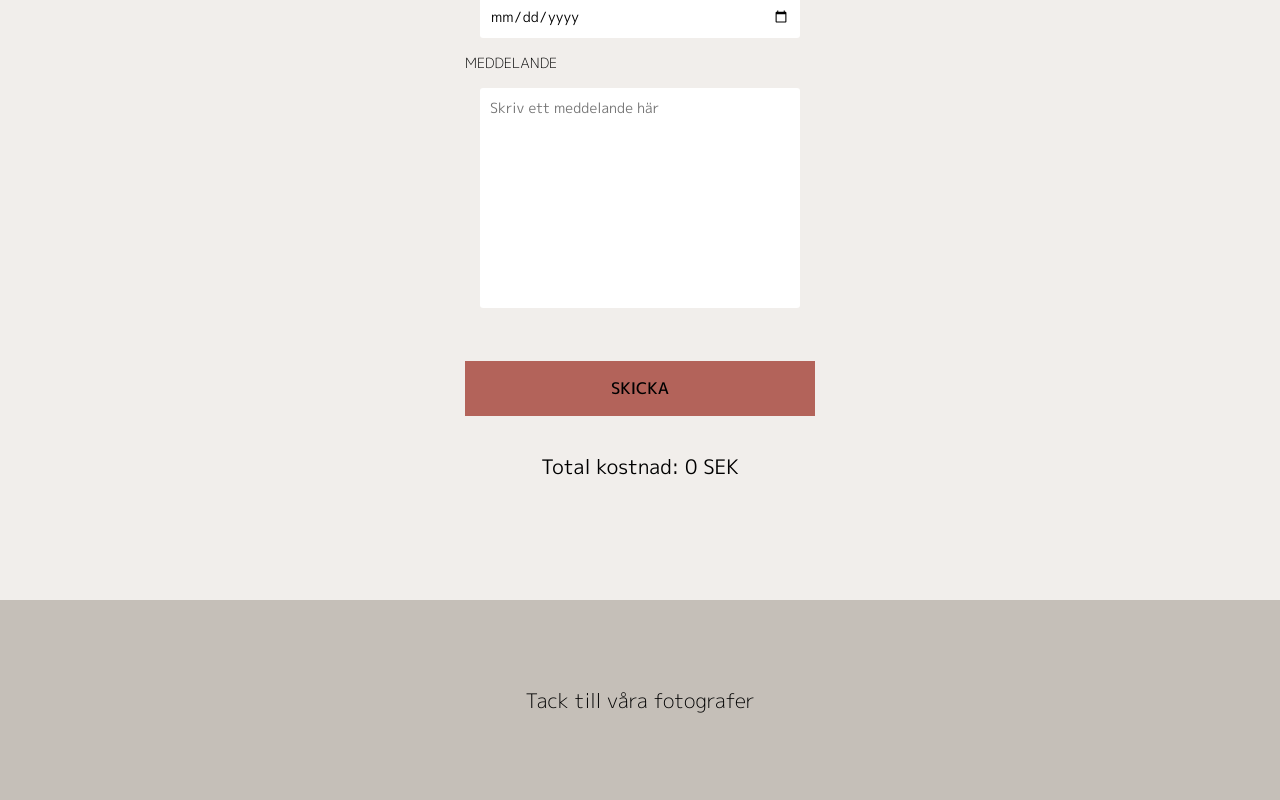
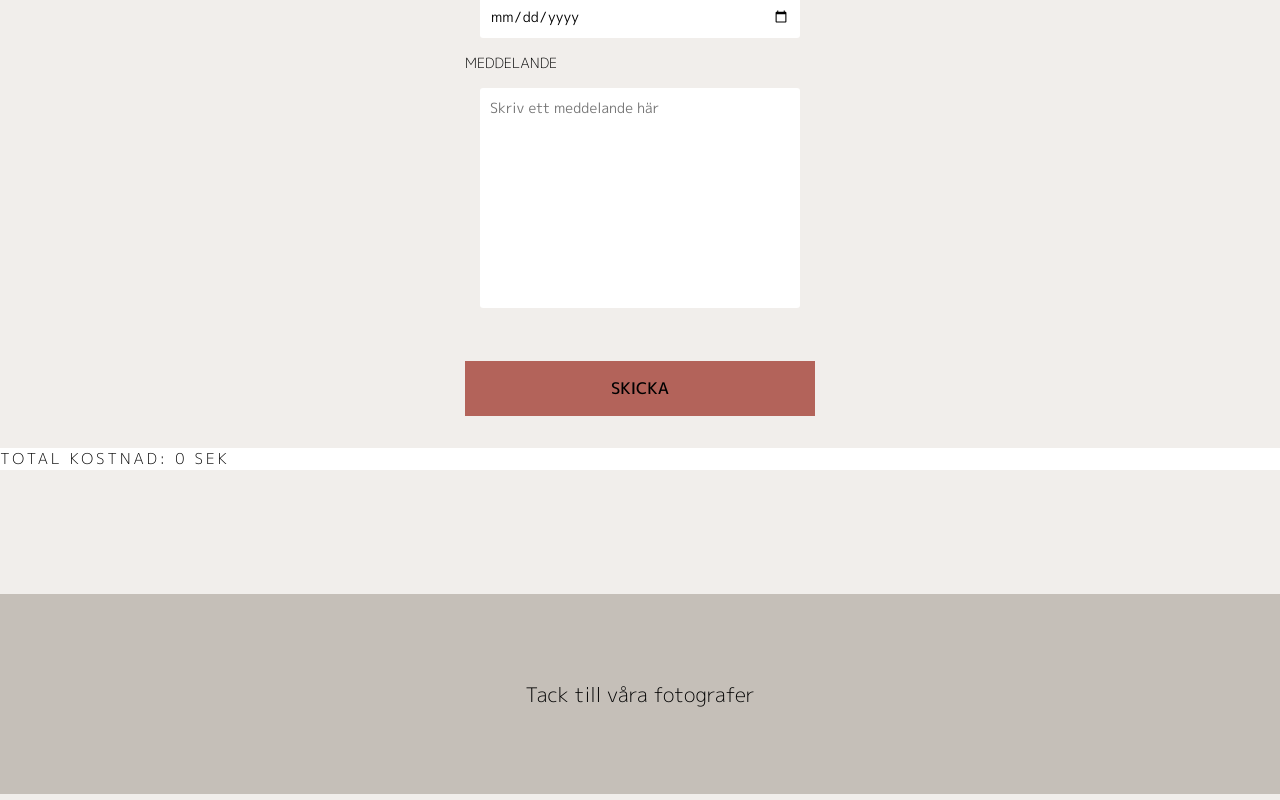
Before and after one commit to mathildakarlsson/final-project, a React (Create React App) app: page /wishlist in a window 1280 px wide. Shown: the part 710-1510 px from the top of the page. Built offline with nearby package versions, Linux system fonts and the light colour scheme.

Commit message:
started styling of WishlistItem

```diff
--- a/public/index.html
+++ b/public/index.html
@@ -28,7 +28,7 @@
   </head>
   <body>
     <noscript>You need to enable JavaScript to run this app.</noscript>
-    <!-- <script src="https://apps.elfsight.com/p/platform.js" defer></script> -->
+    <script src="https://apps.elfsight.com/p/platform.js" defer></script>
 
 
 
--- a/src/components/BookingForm.js
+++ b/src/components/BookingForm.js
@@ -220,8 +220,10 @@ const BookingForm = () => {
             </Formwrapper>
 
             <section>
-                <FormButtonText>Total kostnad: {totalPrice} SEK</FormButtonText>
-                <div>
+            <article>
+                <RentalsInfoText>Total kostnad: {totalPrice} SEK</RentalsInfoText>
+                {/* <RentalsContainer> */}
+                <CardContainer>
                     <ul className="form-products">
                         {products.map((product, index) => {
                             return (
@@ -229,7 +231,9 @@ const BookingForm = () => {
                             )
                         })}
                     </ul>
-                </div>
+                </CardContainer>
+                {/* </RentalsContainer> */}
+                </article>
             </section>
         </FormyForm>
     )
@@ -281,14 +285,14 @@ display: flex;
 justify-content: center;
 `
 
-const FormButtonText = styled.h4`
-    display: flex;
-    justify-content: center;
-    font-size: 20px;
-    font-weight: 400;
-    line-height: 1.8em;
-    padding-bottom: 1rem;
-`
+// const FormButtonText = styled.h4`
+//     display: flex;
+//     justify-content: center;
+//     font-size: 20px;
+//     font-weight: 400;
+//     line-height: 1.8em;
+//     padding-bottom: 1rem;
+// `
 
 const FormButton = styled.button`
     display: flex;
@@ -313,10 +317,58 @@ const FormButton = styled.button`
     /* height: 30px; */
     }
 `
-// const FormWishlistItems = styled.div`
-//     display: grid;
-//     justify-content: center;
-//     align-item: center;
+
+// const ArticleContainer = styled.article`
+//     padding: 8rem 2rem 0 2rem;
+//     margin: 0px 30px;
+//     display: flex;
+//     flex-direction: column;
+//     text-align: center;
+//     align-self: center;
+//     justify-self: center;
 // `
 
+const RentalsInfoText = styled.h1 `
+    text-transform: uppercase;
+    font-weight: 300;
+    font-size: 20px;
+    letter-spacing: .15em;
+    background-color: white;
+
+    @media (min-width: 668px) {
+        font-size: 15px;
+        letter-spacing: .2em;
+    }
+
+`
+
+// const RentalsContainer = styled.div`
+// @media (min-width: 768px) {
+//     display: grid;
+//     grid-template-columns: repeat(3, 1fr)
+// }
+
+// @media (min-width: 1024px) {
+//     display: grid;
+//     grid-template-columns: repeat(4, 1fr)
+// }
+// `
+
+const CardContainer = styled.div`
+background-color: white;
+width: 55vh;
+padding: 1rem 1 rem 1 rem 0;
+display: flex;
+flex-direction: column;
+justify-content: center;
+align-items: center;
+margin: 1.5rem;
+
+@media (min-width: 668px) {
+    width: 35vh;
+    padding: o.5rem 0.5 rem 0.5rem 0;
+
+}
+`
+
 ;
--- a/src/components/WishListItem.js
+++ b/src/components/WishListItem.js
@@ -1,6 +1,8 @@
 import React from 'react';
 import { useDispatch } from 'react-redux';
 import { wishlist } from '../reducers/wishlist';
+import styled from 'styled-components';
+
 
 const WishListItem = ({ product }) => {
     const dispatch = useDispatch()
@@ -14,35 +16,122 @@ const WishListItem = ({ product }) => {
     }
 
     return(
-        <article>
+        <Main>
+        <ArticleContainer>
+            <RentalsContainer>
+                <CardContainer>
                 <li>
                     <div>
-                        <p>{product.title} x {product.quantity}</p>
-                        <p>{product.price * product.quantity} SEK</p>
+                        <RentalsInfoText>{product.title} x {product.quantity}</RentalsInfoText>
+                        <RentalsInfoText>{product.price * product.quantity} SEK</RentalsInfoText>
                         <img className="product-image"
                             src={product.mainImage.asset.url}
                             alt={product.title}
                         />
                     </div>
                     <div>
-                        <button
-                            className="qty-button"
-                            type="button"
+                        <AddRemoveButton
+
+                            // className="qty-button"
+                            // type="button"
                             onClick={removeItem}
                         >
                         -
-                        </button>
-                        <button
-                            className="qty-button"
-                            type="button"
+                        </AddRemoveButton>
+                        <AddRemoveButton
+                            // className="qty-button"
+                            // type="button"
                             onClick={addItem}
                         >
                         +
-                        </button>
+                        </AddRemoveButton>
                     </div>
                 </li>
-        </article>
+                </CardContainer>
+                </RentalsContainer>
+        </ArticleContainer>
+        </Main>
     )
 };
 
 export default WishListItem;
+
+const Main = styled.main`
+    display: flex;
+    flex-direction: column;
+    margin: 1rem;
+`
+
+const ArticleContainer = styled.article`
+    padding: 8rem 2rem 0 2rem;
+    margin: 0px 30px;
+    display: flex;
+    flex-direction: column;
+    text-align: center;
+    align-self: center;
+    justify-self: center;
+`
+
+const RentalsContainer = styled.div`
+@media (min-width: 768px) {
+    display: grid;
+    grid-template-columns: repeat(3, 1fr)
+}
+
+@media (min-width: 1024px) {
+    display: grid;
+    grid-template-columns: repeat(4, 1fr)
+}
+`
+
+const CardContainer = styled.div`
+background-color: white;
+width: 55vh;
+padding: 1rem 1 rem 1 rem 0;
+display: flex;
+flex-direction: column;
+justify-content: center;
+align-items: center;
+margin: 1.5rem;
+
+@media (min-width: 668px) {
+    width: 35vh;
+    padding: o.5rem 0.5 rem 0.5rem 0;
+
+}
+`
+
+const RentalsInfoText = styled.h1 `
+    text-transform: uppercase;
+    font-weight: 300;
+    font-size: 20px;
+    letter-spacing: .15em;
+    background-color: white;
+
+    @media (min-width: 668px) {
+        font-size: 15px;
+        letter-spacing: .2em;
+    }
+
+`
+
+const AddRemoveButton = styled.button`
+    width: 100%;
+    margin: 0.5rem;
+    cursor: pointer;
+    border: none;
+    font-size: 20px;
+
+    padding: 1rem;
+    color: black;
+    background-color: rgb(197,191,184);
+    text-transform: uppercase;
+    font-weight: 450;
+
+    &:hover {
+    background-color: black;
+    color: white;
+    transition: 0.7s ease;
+    /* height: 30px; */
+    }
+`
```
